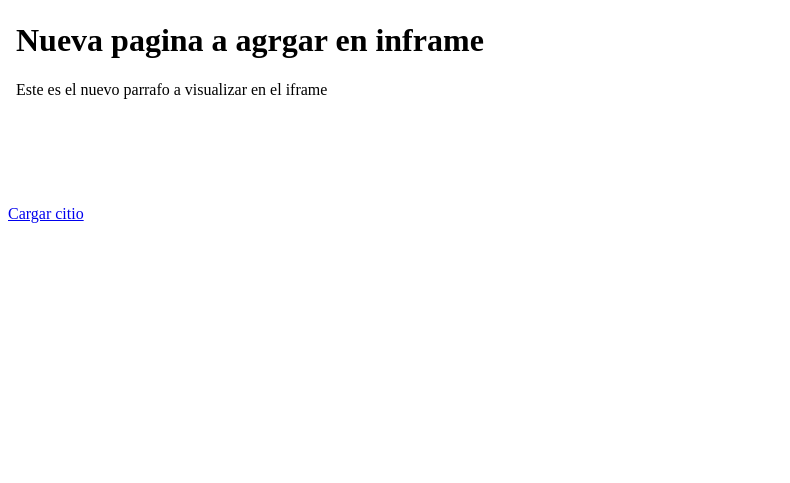
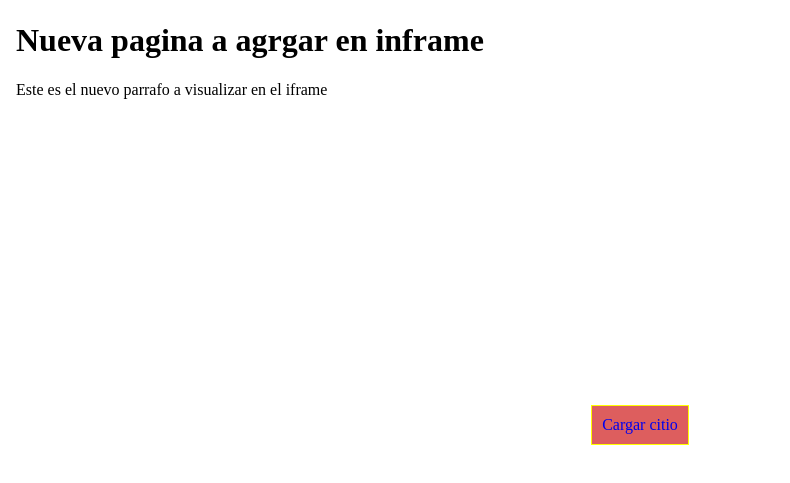
Before and after one commit to eduardosandov/mis-practicas, a plain HTML site: page iframe/index.html in a window 1280 px wide. Shown: the part 79-562 px from the top of the page, without its empty margins (0-790 px from the left). Drawn offline with Linux system fonts and the light colour scheme.

Commit message:
Update style.css

```diff
--- a/iframe/style.css
+++ b/iframe/style.css
@@ -1,9 +1,25 @@
-.titulo{
+.titulo {
     color: rgb(151, 16, 151);
     text-align: center;
 }
-.marco{
+.marco {
     width: 100%;
-    height: 200px;
+    height: 400px;
     border: none;
 }
+.centrar {
+    text-align: center;
+    border-radius: 20px solid blueviolet;
+}
+.boton {
+
+    background-color: rgb(221, 94, 94);
+    border: 1px solid yellow;
+    text-decoration: none;
+    display: inline-block;
+    padding: 10px;
+}
+.boton:hover {
+    background-color: rgb(37, 5, 151);
+    color: white;
+}
```
